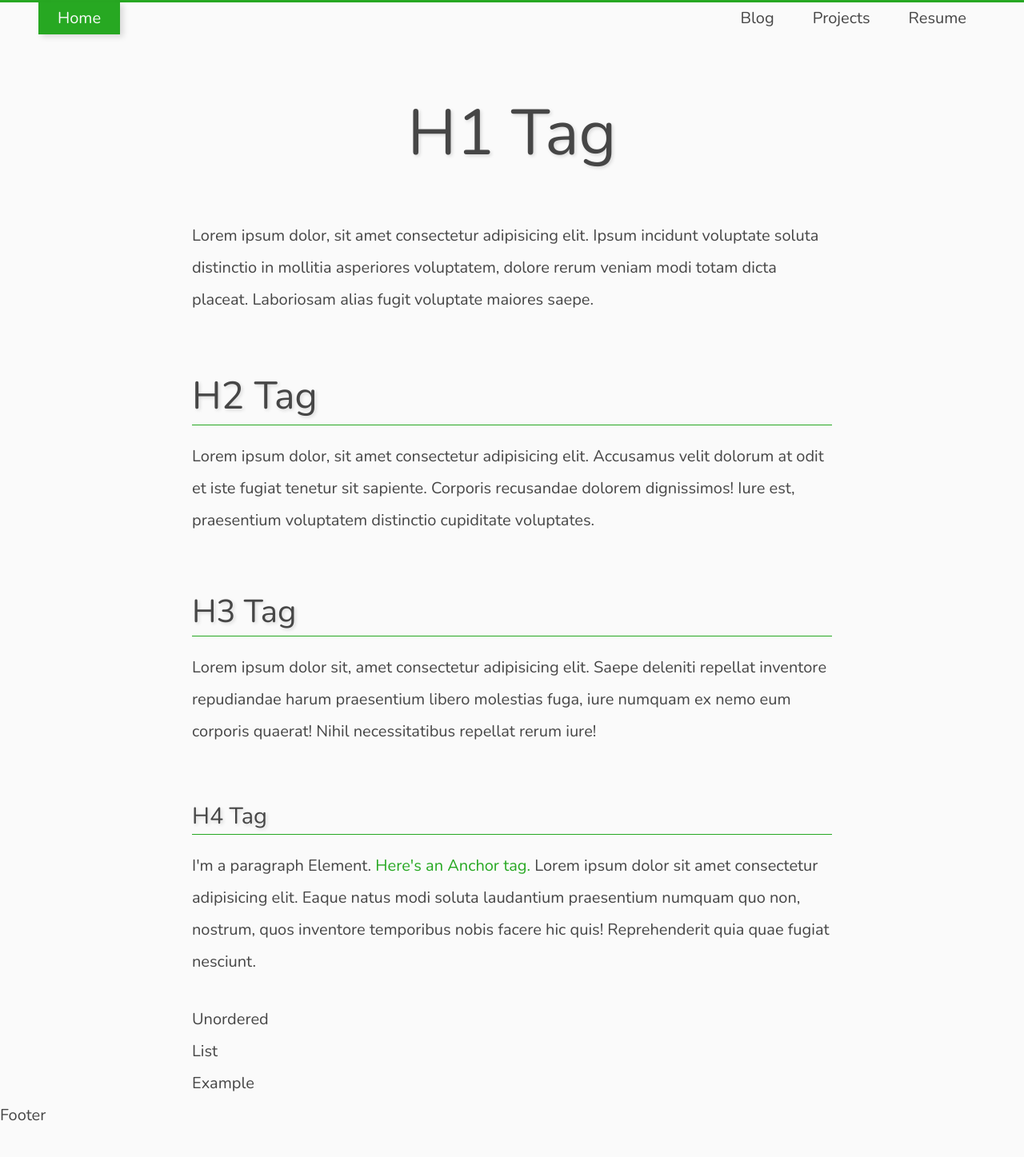
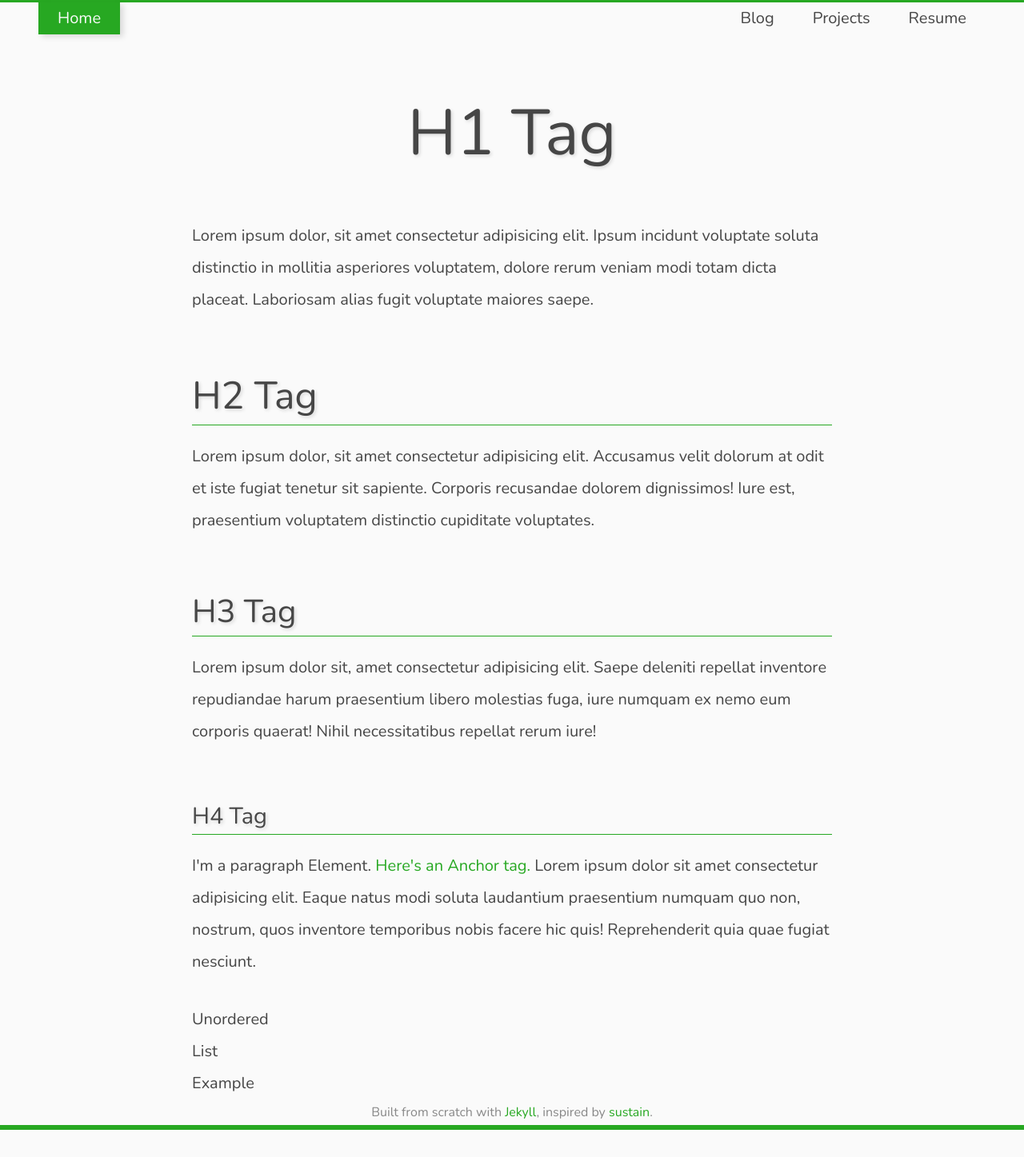
Before and after one commit to rbuchberger/robert-buchberger.com, a Jekyll site: the page built from index.html, in a window 1280 px wide. Shown: the whole page at 80% size. Built offline with Jekyll 4.4.1, drawn with Linux system fonts in a browser that asks for light colours; after the commit the page ends 1413 px from its top, so only the background shows below that.

Commit message:
sticky footer problem solved

```diff
--- a/_includes/site_footer.html
+++ b/_includes/site_footer.html
@@ -1 +1,5 @@
-<p>Footer</p>
+<footer>
+    <p>
+        Built from scratch with <a href="https://jekyllrb.com/">Jekyll</a>, inspired by <a href="https://github.com/jekyller/sustain">sustain</a>.
+    </p>
+</footer>
--- a/main.scss
+++ b/main.scss
@@ -8,6 +8,7 @@
     // Light
     --background-color: #FAFAFA;
     --foreground-color: #464646;
+    --light-text-color: #888;
     // Dark
     // --background-color: #464646;
     // --foreground-color: #FAFAFA;
@@ -75,9 +76,20 @@ html {
     box-sizing: border-box;
 }
 
+*, *:before, *:after {
+    box-sizing: inherit;
+}
+
+body {
+    height: 100vh;
+    display: flex;
+    flex-direction: column;
+}
+
 main {
     max-width: 800px;
     margin: 0 auto;
+    flex: 1 0 auto;
 }
 
 // navbar
@@ -86,6 +98,7 @@ nav {
     border-top: solid 3px var(--accent-color);
     padding: 0 3rem;
 }
+
 nav ul {
     display: flex;
     flex-direction: row;
@@ -115,3 +128,16 @@ nav ul {
         background-color: var(--accent-color);
     }
 }
+
+// footer
+
+footer {
+    flex-grow: 0;
+    font-size: 1rem;
+    text-align: center;
+    color: var(--light-text-color);
+    border-bottom: 3px solid var(--accent-color);
+    p {
+        margin-bottom: 0;
+    }
+}
```
